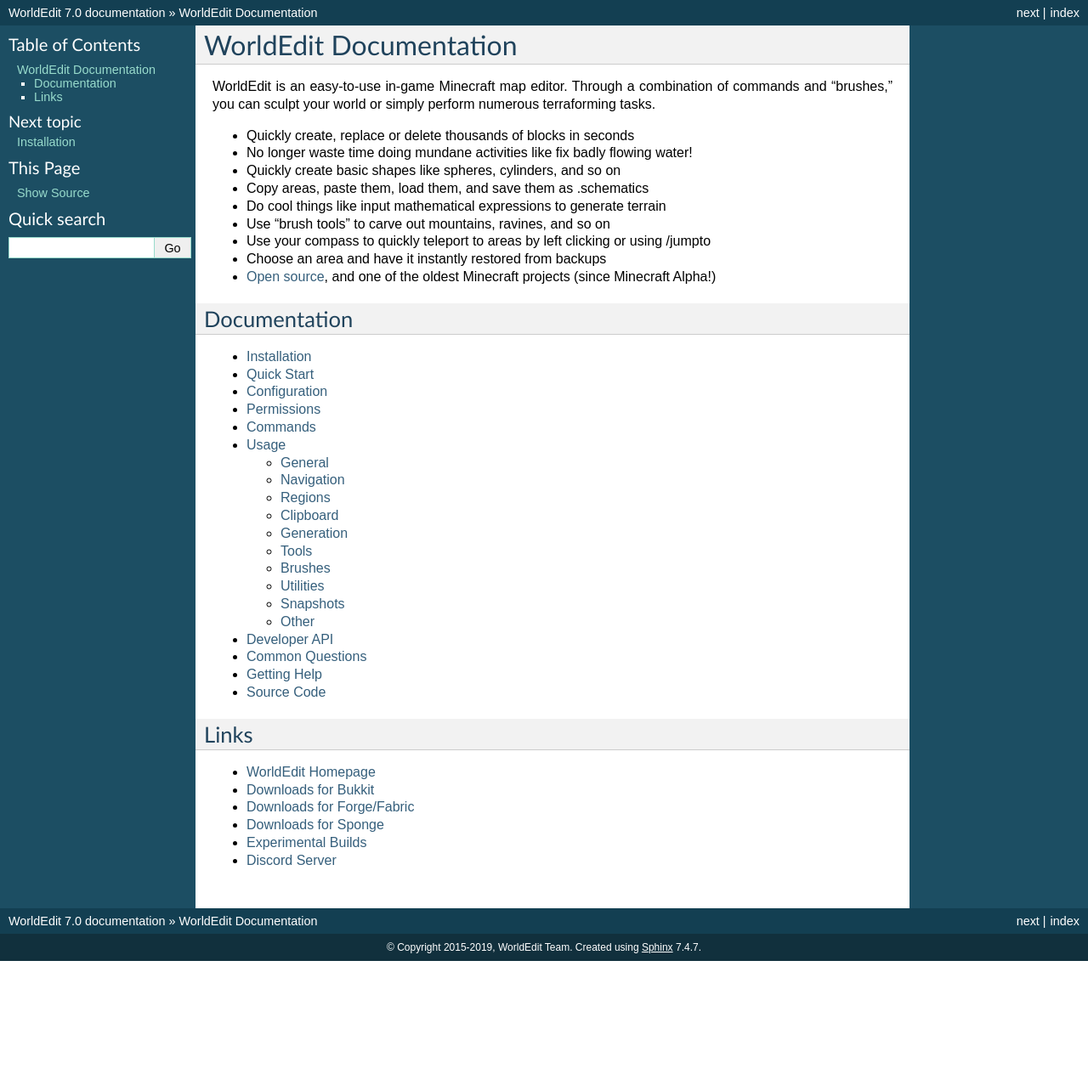
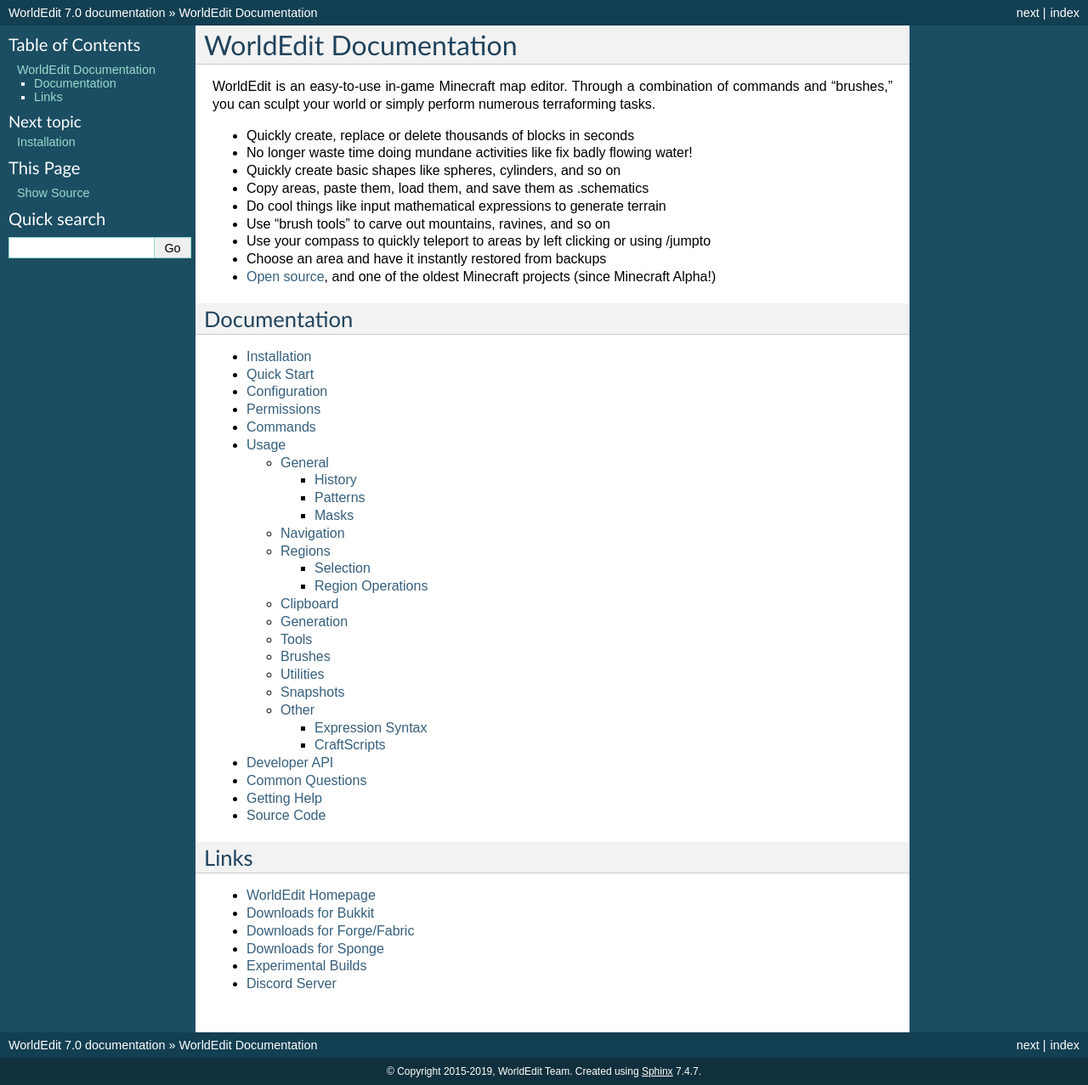
Before and after one commit to EngineHub/WorldEditDocs, a Sphinx documentation site: the page built from source/index.rst, in a window 1280 px wide. Shown: the whole page at 85% size. Built offline with Sphinx 7.4.7, drawn with Linux system fonts in a browser that asks for light colours; before the commit the page ends 1131 px from its top, so only the background shows below that.

Commit message:
Improve TOC discoverability, fix typo.

```diff
--- a/source/index.rst
+++ b/source/index.rst
@@ -18,7 +18,7 @@
 =============
 
 .. toctree::
-    :maxdepth: 2
+    :maxdepth: 3
     :titlesonly:
 
     install
--- a/source/usage/general/masks.rst
+++ b/source/usage/general/masks.rst
@@ -28,8 +28,8 @@
 
         /mask "air #sel"
 
-Available Patterns
-~~~~~~~~~~~~~~~~~~
+Available Masks
+~~~~~~~~~~~~~~~
 
 Block Mask
 ----------
```
